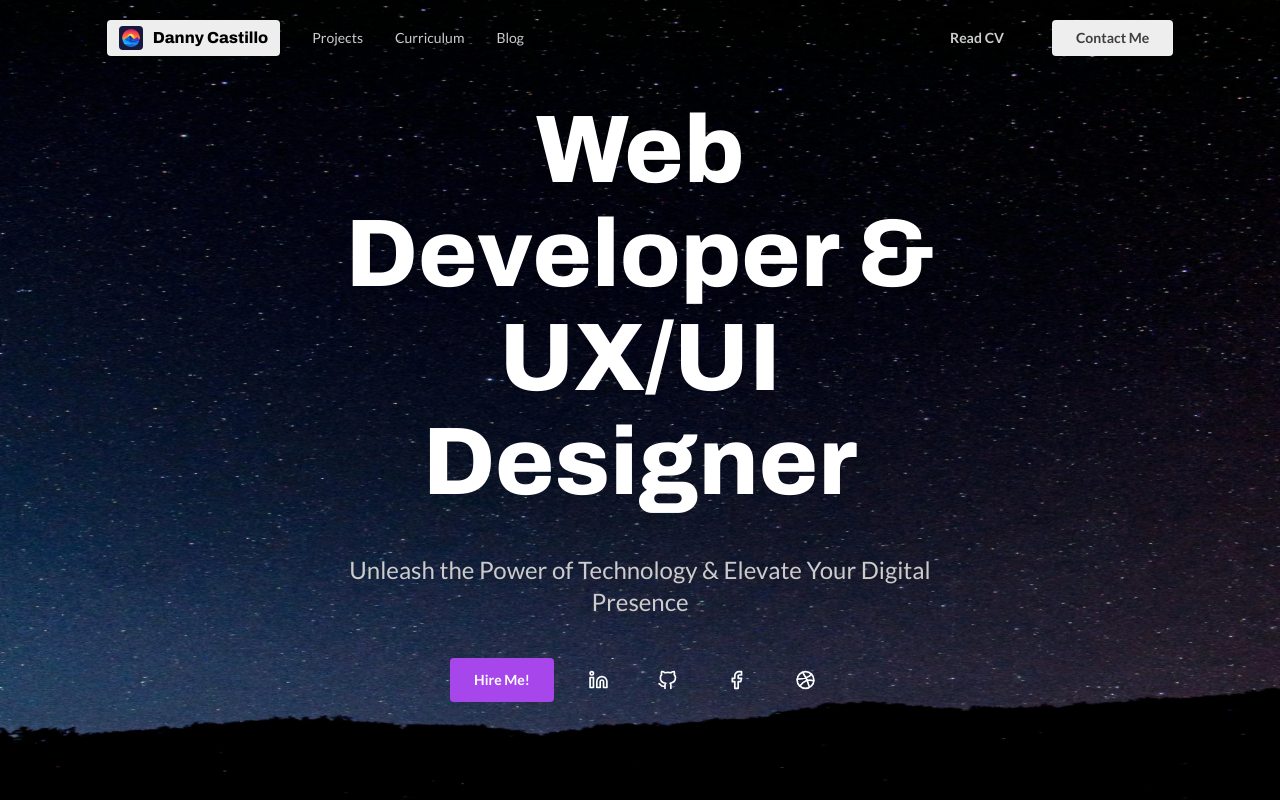
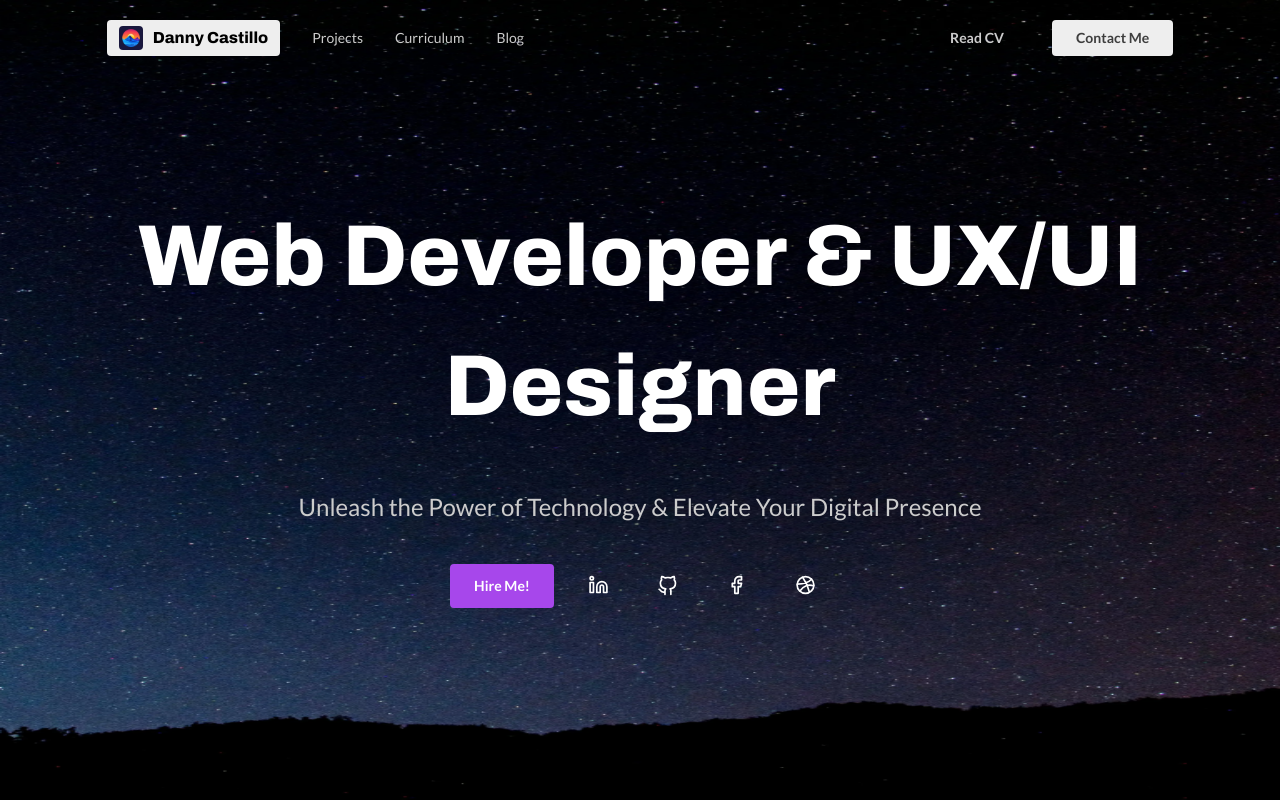
Before and after one commit to dannycastilloo/portfolio, a React (Vite) app: page / in a window 1280 px wide. Shown: the top 800 px of the page. Built offline with nearby package versions, Linux system fonts and the light colour scheme; the HTML template or start-up script is replaced by a standard one.

Commit message:
fixed title

```diff
--- a/src/index.css
+++ b/src/index.css
@@ -1,6 +1,11 @@
 @tailwind base;
 @tailwind components;
 @tailwind utilities;
+
+.title {
+    font-size: 6em;
+    text-wrap: wrap;
+}
 
 .presentation {
     background-image: url('/background.png');
@@ -14,12 +19,20 @@
 }
 
 @media (width <= 390px) {
+    .title {
+        font-size: 3em;
+    }
+
     .presentation {
         background-image: url('/background/background_sm.webp');
     }
 }
 
 @media (390px < width < 1440px) {
+    .title {
+        font-size: 5.4em;
+    }
+
     .presentation {
         background-image: url('/background/background_md.webp');
     }
--- a/src/views/HomeView.jsx
+++ b/src/views/HomeView.jsx
@@ -11,8 +11,8 @@ function HomeView() {
         <>
             <section className='w-full h-screen flex flex-col justify-between items-center presentation m-auto'>
                 <div className='container flex flex-col gap-16 mx-auto justify-between items-center mt-32 md:mt-36 lg:mt-0 lg:flex-row lg:gap-0 w-10/12 h-screen'>
-                    <div className='flex flex-col mx-auto items-start gap-10 lg:w-7/12'>
-                        <h1 className='font-extrabold text-start leading-14 text-5xl text-white font-archivo md:text-8xl md:leading-24 lg:text-center'>Web Developer & UX/UI Designer</h1>
+                    <div className='flex flex-col mx-auto items-start gap-10'>
+                        <h1 className='font-extrabold text-start text-white font-archivo lg:text-center title'>Web Developer & UX/UI Designer</h1>
                         <p className='text-2xl text-start text-gray1 text-neutral100 lg:text-center lg:mx-auto'>Unleash the Power of Technology & Elevate Your Digital Presence</p>
                         <div className='flex flex-col gap-6 lg:mx-auto justify-start items-start md:flex-row md:justify-center md:items-center md:gap-5'>
                             <a href="mailto:dannycastillootiniano@gmail.com" target="_blank" rel="noopener noreferrer" className="px-6 py-3 bg-purple1 hover:bg-purple2 text-white rounded font-semibold text-sm flex justify-center items-center cursor-pointer transition-all duration-300">Hire Me!</a>
```
